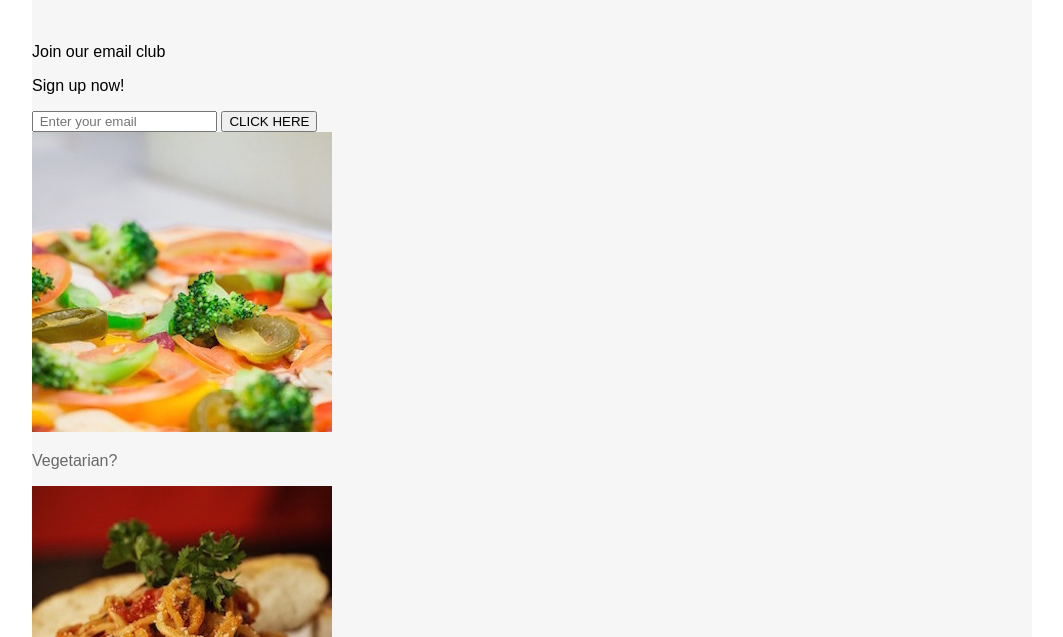
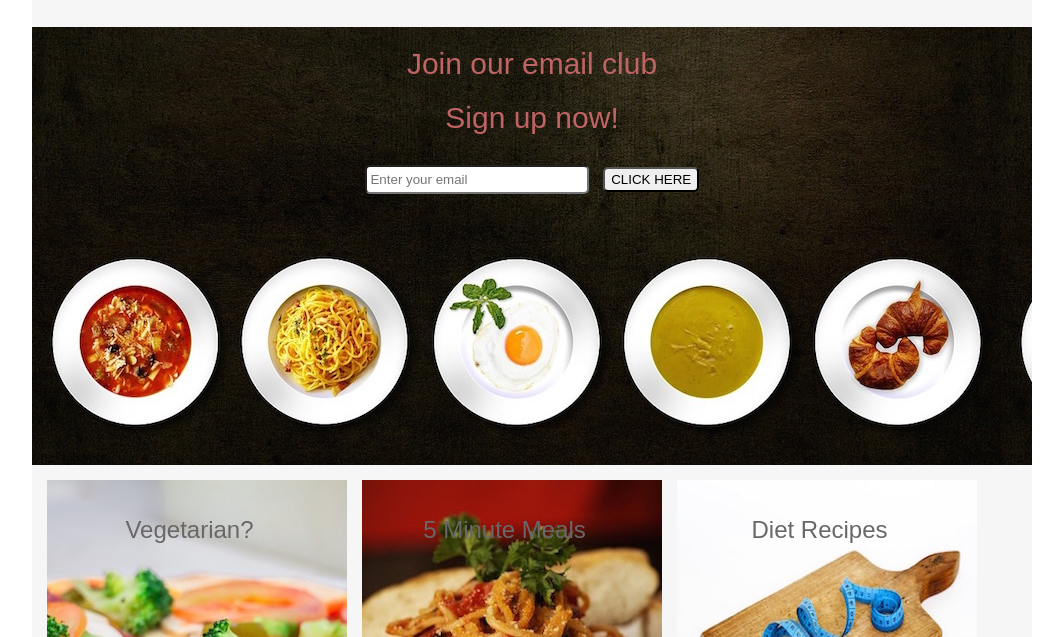
Before and after one commit to rresplendino/skillshare-web-dev-project-1, a plain HTML site: page Skillshare/project-1/index.html in a window 1280 px wide. Shown: the part 163-800 px from the top of the page, without its empty margins (108-1171 px from the left). Drawn offline with Linux system fonts and the light colour scheme.

Commit message:
add custom styling to website body

```diff
--- a/Skillshare/project-1/index.html
+++ b/Skillshare/project-1/index.html
@@ -44,7 +44,7 @@
 		</form>
 	</div>
 
-		<div class="cf">
+		<div class="cf"> <!--ClearFix-->
 			<div class="box">
 				<a href="">
 					<img src="images/pizza.jpg"/>
--- a/Skillshare/project-1/style.css
+++ b/Skillshare/project-1/style.css
@@ -69,3 +69,84 @@ header li:first-child {
 #logo p {
 	margin: 0;
 }
+
+/* CONTENT */
+
+/**
+ * For modern browsers
+ * 1. The space content is one way to avoid an Opera bug when the
+ *    contenteditable attribute is included anywhere else in the document.
+ *    Otherwise it causes space to appear at the top and bottom of elements
+ *    that are clearfixed.
+ * 2. The use of `table` rather than `block` is only necessary if using
+ *    `:before` to contain the top-margins of child elements.
+ */
+.cf:before,
+.cf:after {
+    content: " "; /* 1 */
+    display: table; /* 2 */
+}
+
+.cf:after {
+    clear: both;
+}
+
+/**
+ * For IE 6/7 only
+ * Include this rule to trigger hasLayout and contain floats.
+ */
+.cf {
+    *zoom: 1;
+}
+
+#main {
+	background-image: url(images/dishes.jpg);
+	height: 438px;
+}
+
+#main p {
+	margin: 0;
+	padding-top: 20px;
+	color: #bf6363;
+	text-align: center;
+	font-size: 30px;
+}
+
+form {
+	padding-top: 30px;
+	text-align: center;
+}
+
+#email {
+	width: 220px;
+	height: 25px;
+	border-radius: 5px;
+	padding: 0px;
+	margin-right: 10px;
+}
+
+#click {
+	height: 25px;
+	border-radius: 5px;
+}
+
+.box {
+	position: relative;
+	float: left;
+	margin: 15px 0;
+}
+
+.box img{
+	position: relative;
+	z-index: 1;
+	margin-left: 15px;
+}
+
+.box p {
+	position: absolute;
+	width: 100%;
+	top: 12px;
+	z-index: 2;
+	text-align: center;
+	font-size: 24px;
+}
```
